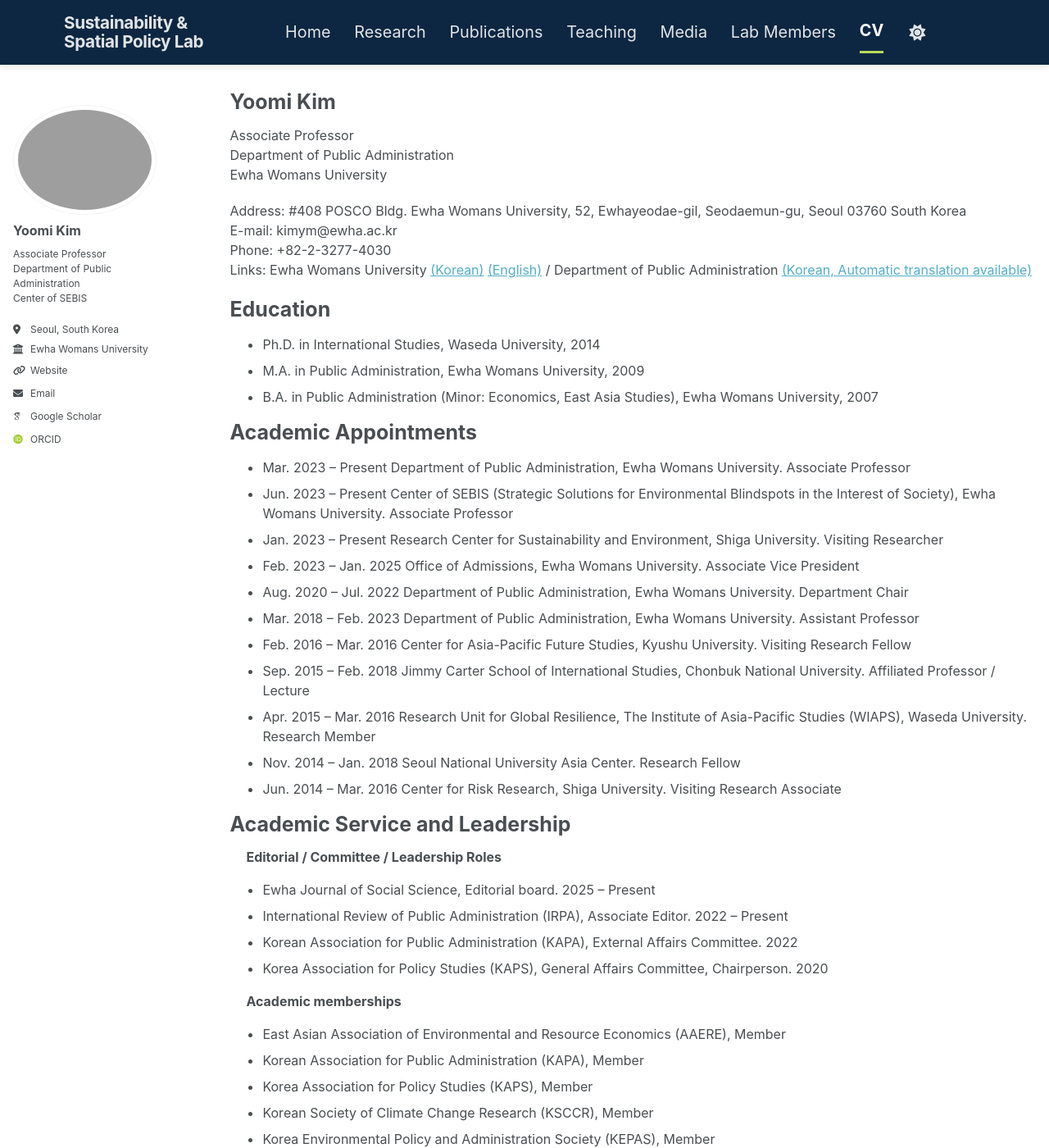
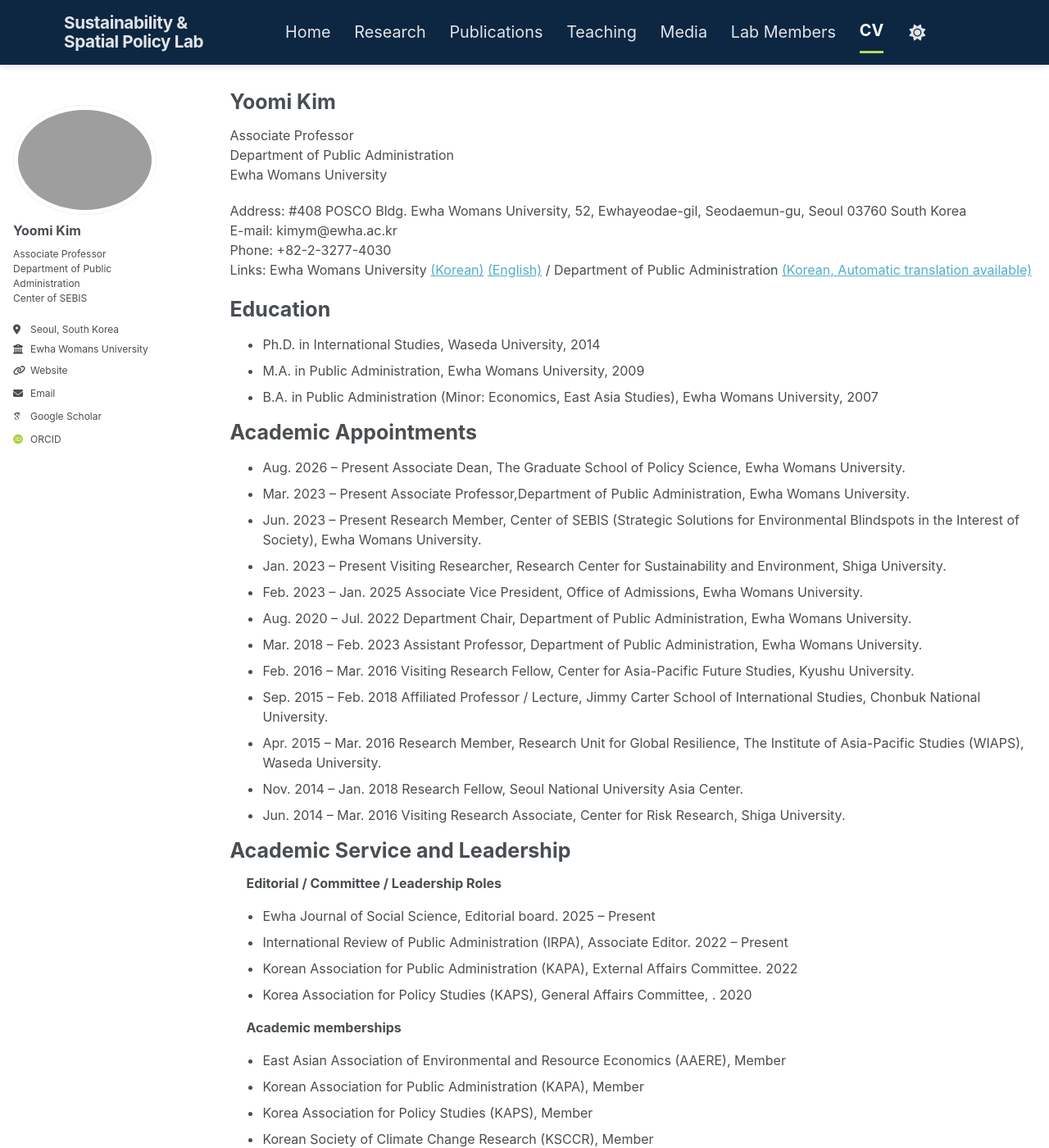
Before and after one commit to ymkim-ssplab/ymkim-ssplab.github.io, a Jekyll site: the page built from _pages/cv.md, in a window 1280 px wide and 1400 px high. Shown: the whole window at 82% size. Built offline with Jekyll 4.4.1, drawn with Linux system fonts in a browser that asks for light colours; some web fonts are replaced; a script bundle is joined from its source files by our own code; library files that are not in the unit come from our copies.

Commit message:
Update cv.md

```diff
--- a/_pages/cv.md
+++ b/_pages/cv.md
@@ -29,17 +29,18 @@
 
 Academic Appointments
 ======
-* Mar. 2023 – Present	Department of Public Administration, Ewha Womans University. Associate Professor
-* Jun. 2023 – Present	Center of SEBIS (Strategic Solutions for Environmental Blindspots in the Interest of Society), Ewha Womans University. Associate Professor
-* Jan. 2023 – Present	Research Center for Sustainability and Environment, Shiga University. Visiting Researcher
-* Feb. 2023 – Jan. 2025	Office of Admissions, Ewha Womans University. Associate Vice President
-* Aug. 2020 – Jul. 2022	Department of Public Administration, Ewha Womans University. Department Chair
-* Mar. 2018 – Feb. 2023	Department of Public Administration, Ewha Womans University. Assistant Professor
-* Feb. 2016 – Mar. 2016	Center for Asia-Pacific Future Studies, Kyushu University. Visiting Research Fellow
-* Sep. 2015 – Feb. 2018	Jimmy Carter School of International Studies, Chonbuk National University. Affiliated Professor / Lecture
-* Apr. 2015 – Mar. 2016	Research Unit for Global Resilience, The Institute of Asia-Pacific Studies (WIAPS), Waseda University. Research Member
-* Nov. 2014 – Jan. 2018	Seoul National University Asia Center. Research Fellow
-* Jun. 2014 – Mar. 2016	Center for Risk Research, Shiga University. Visiting Research Associate
+* Aug. 2026 – Present	Associate Dean, The Graduate School of Policy Science, Ewha Womans University.
+* Mar. 2023 – Present	Associate Professor,Department of Public Administration, Ewha Womans University.
+* Jun. 2023 – Present	Research Member, Center of SEBIS (Strategic Solutions for Environmental Blindspots in the Interest of Society), Ewha Womans University.
+* Jan. 2023 – Present	Visiting Researcher, Research Center for Sustainability and Environment, Shiga University.
+* Feb. 2023 – Jan. 2025	Associate Vice President, Office of Admissions, Ewha Womans University.
+* Aug. 2020 – Jul. 2022	Department Chair, Department of Public Administration, Ewha Womans University.
+* Mar. 2018 – Feb. 2023	Assistant Professor, Department of Public Administration, Ewha Womans University.
+* Feb. 2016 – Mar. 2016	Visiting Research Fellow, Center for Asia-Pacific Future Studies, Kyushu University.
+* Sep. 2015 – Feb. 2018	Affiliated Professor / Lecture, Jimmy Carter School of International Studies, Chonbuk National University.
+* Apr. 2015 – Mar. 2016	Research Member, Research Unit for Global Resilience, The Institute of Asia-Pacific Studies (WIAPS), Waseda University.
+* Nov. 2014 – Jan. 2018	Research Fellow, Seoul National University Asia Center.
+* Jun. 2014 – Mar. 2016	Visiting Research Associate, Center for Risk Research, Shiga University.
 
 
 
@@ -52,7 +53,7 @@
 * Ewha Journal of Social Science, Editorial board. 2025 – Present
 * International Review of Public Administration (IRPA), Associate Editor. 2022 – Present
 * Korean Association for Public Administration (KAPA), External Affairs Committee. 2022
-* Korea Association for Policy Studies (KAPS), General Affairs Committee, Chairperson. 2020
+* Korea Association for Policy Studies (KAPS), General Affairs Committee, . 2020
 
 <div style="margin-left: 20px; font-weight: 700; margin-bottom: 8px;">
   Academic memberships
```
